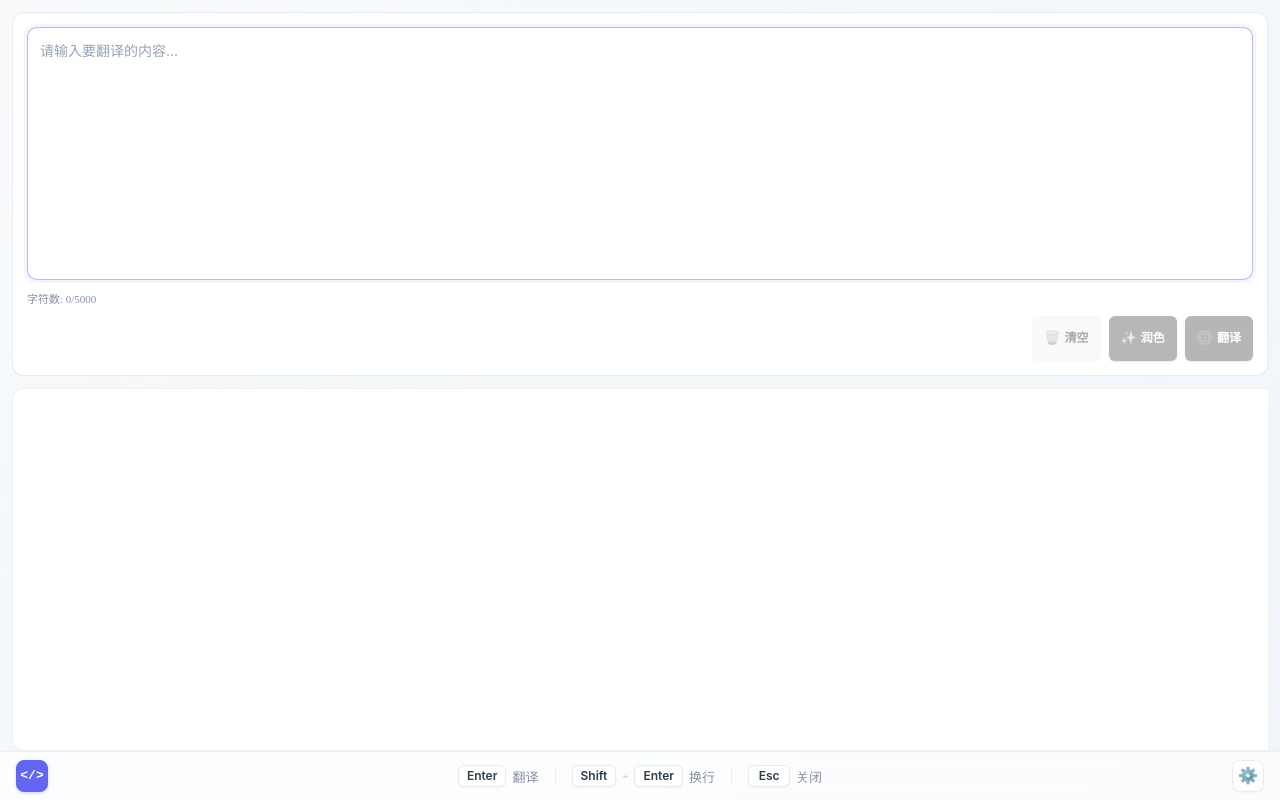
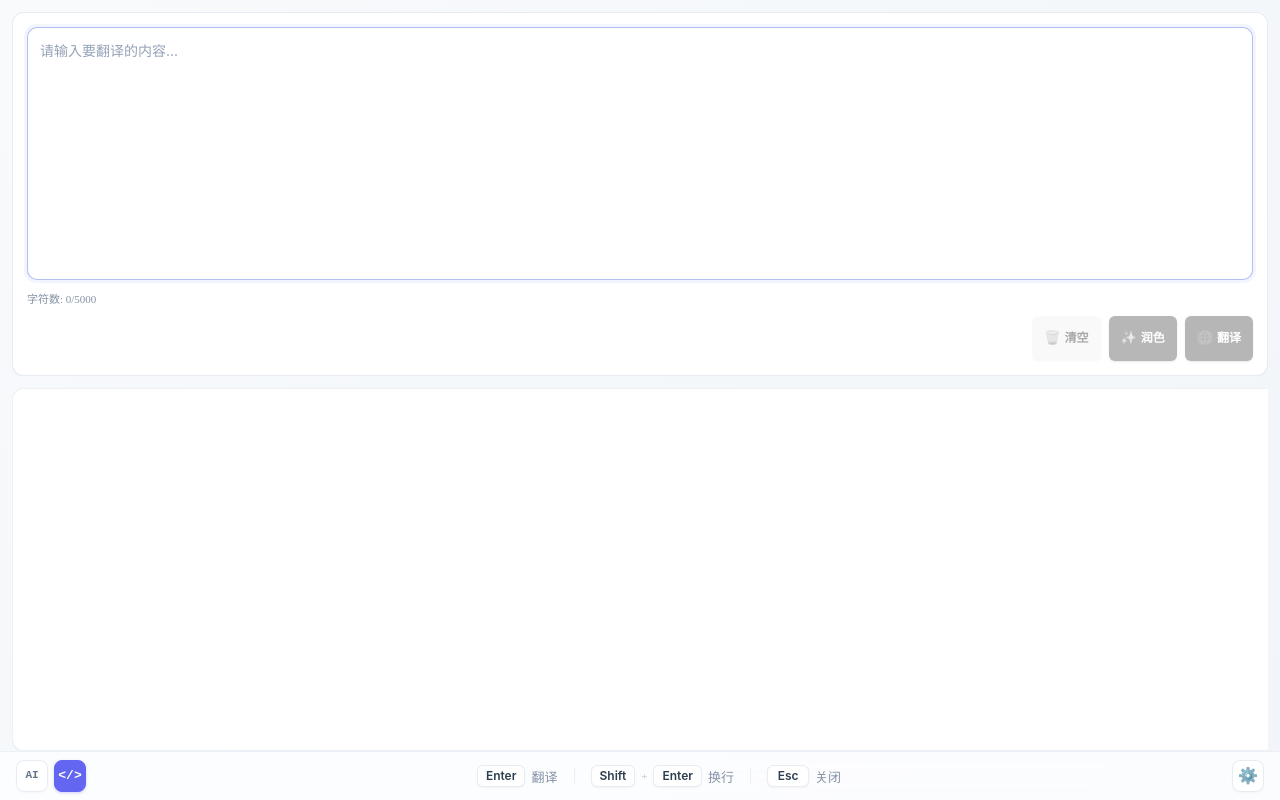
Before and after one commit to puppetdevz/dev-translation, a Vue app: page /#/translate in a window 1280 px wide. Built offline with nearby package versions, Linux system fonts and the light colour scheme.

Commit message:
feat: add translation engine toggle button to footer

```diff
--- a/src/Translate/index.vue
+++ b/src/Translate/index.vue
@@ -336,6 +336,15 @@ const toggleVariableNaming = () => {
   saveSettings(settings.value)
 }
 
+// 切换翻译引擎
+const toggleTranslationEngine = () => {
+  settings.value = {
+    ...settings.value,
+    translationEngine: settings.value.translationEngine === 'ai' ? 'google' : 'ai',
+  }
+  saveSettings(settings.value)
+}
+
 // 清空输入
 const handleClear = () => {
   inputText.value = ''
@@ -421,6 +430,15 @@ onMounted(() => {
     </div>
 
     <div class="translate-footer">
+      <div class="footer-left">
+        <button
+          class="engine-toggle-btn"
+          :class="{ active: settings.translationEngine === 'google' }"
+          @click="toggleTranslationEngine"
+          :title="settings.translationEngine === 'google' ? 'Google 翻译' : 'AI 翻译'"
+        >
+          <span>{{ settings.translationEngine === 'google' ? 'G' : 'AI' }}</span>
+        </button>
         <button
           class="var-naming-btn"
           :class="{ active: settings.showVariableNaming }"
@@ -429,6 +447,7 @@ onMounted(() => {
         >
           <span>&lt;/&gt;</span>
         </button>
+      </div>
       <div class="footer-center">
         <KeyboardShortcuts />
       </div>
@@ -527,7 +546,7 @@ onMounted(() => {
   backdrop-filter: blur(10px);
   border-top: 1px solid rgba(226, 232, 240, 0.6);
   display: grid;
-  grid-template-columns: 32px 1fr 32px;
+  grid-template-columns: auto 1fr 32px;
   align-items: center;
   gap: 8px;
   position: relative;
@@ -566,6 +585,45 @@ onMounted(() => {
 }
 
 .var-naming-btn.active {
+  background: #6366f1;
+  border-color: #6366f1;
+  color: white;
+  box-shadow: 0 1px 3px rgba(99, 102, 241, 0.3);
+}
+
+.footer-left {
+  display: flex;
+  align-items: center;
+  gap: 6px;
+}
+
+.engine-toggle-btn {
+  width: 32px;
+  height: 32px;
+  border: 1px solid rgba(226, 232, 240, 0.8);
+  border-radius: 8px;
+  background: rgba(255, 255, 255, 0.9);
+  color: var(--text-secondary, #64748b);
+  cursor: pointer;
+  transition: all 0.2s;
+  display: flex;
+  align-items: center;
+  justify-content: center;
+  font-family: monospace;
+  font-size: 11px;
+  font-weight: 700;
+  box-shadow: 0 1px 2px rgba(0, 0, 0, 0.03);
+}
+
+.engine-toggle-btn:hover {
+  background: white;
+  border-color: rgba(99, 102, 241, 0.4);
+  color: #6366f1;
+  transform: translateY(-1px);
+  box-shadow: 0 2px 4px rgba(0, 0, 0, 0.04);
+}
+
+.engine-toggle-btn.active {
   background: #6366f1;
   border-color: #6366f1;
   color: white;
@@ -614,6 +672,26 @@ onMounted(() => {
     color: white;
   }
 
+  .engine-toggle-btn {
+    background: rgba(30, 41, 59, 0.9);
+    border-color: rgba(51, 65, 85, 0.8);
+    color: var(--text-secondary, #94a3b8);
+    box-shadow: 0 1px 2px rgba(0, 0, 0, 0.2);
+  }
+
+  .engine-toggle-btn:hover {
+    background: #1e293b;
+    border-color: rgba(99, 102, 241, 0.5);
+    color: #a5b4fc;
+    box-shadow: 0 2px 4px rgba(0, 0, 0, 0.25);
+  }
+
+  .engine-toggle-btn.active {
+    background: #6366f1;
+    border-color: #6366f1;
+    color: white;
+  }
+
   .translate-result-section::-webkit-scrollbar-thumb {
     background: rgba(255, 255, 255, 0.2);
   }
```
Lines whose indentation alone changed are shown as unchanged.
